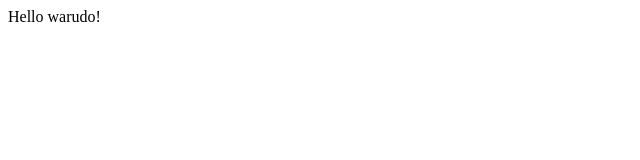
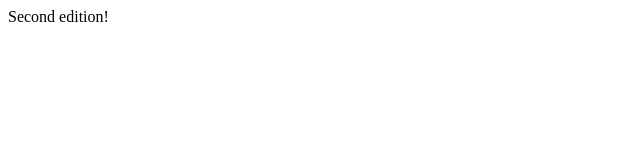
Before and after one commit to RanaFahad03/testrepo, a plain HTML site: page index.html in a window 1280 px wide. Shown: the full height of the page, 0-640 px from the left. Drawn offline with Linux system fonts and the light colour scheme.

Commit message:
Added version 2

```diff
--- a/index.html
+++ b/index.html
@@ -7,6 +7,6 @@
     <title>Document</title>
   </head>
   <body>
-    Hello warudo!
+    Second edition!
   </body>
 </html>
```
Also changed, not shown: 1 other file.
